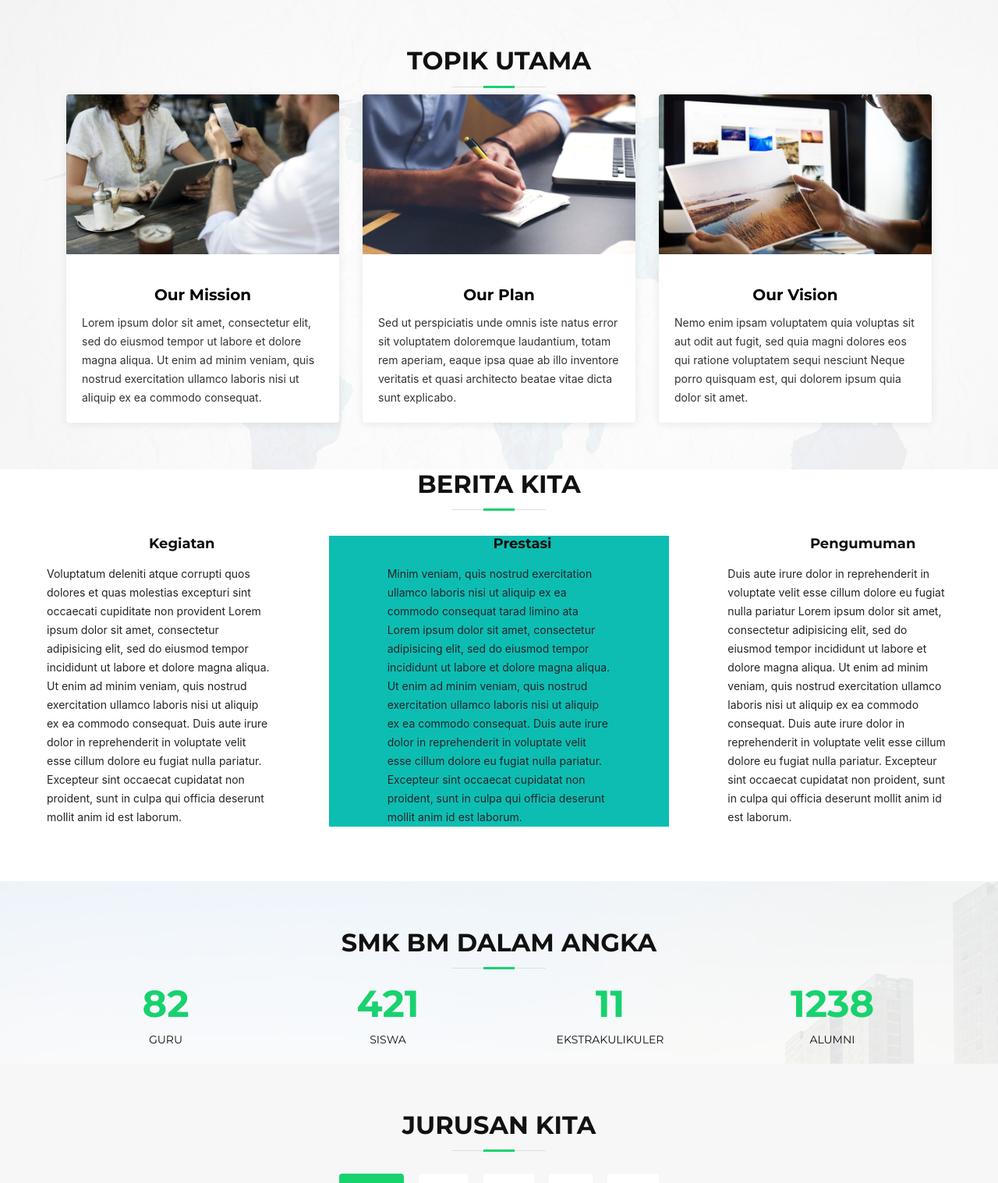
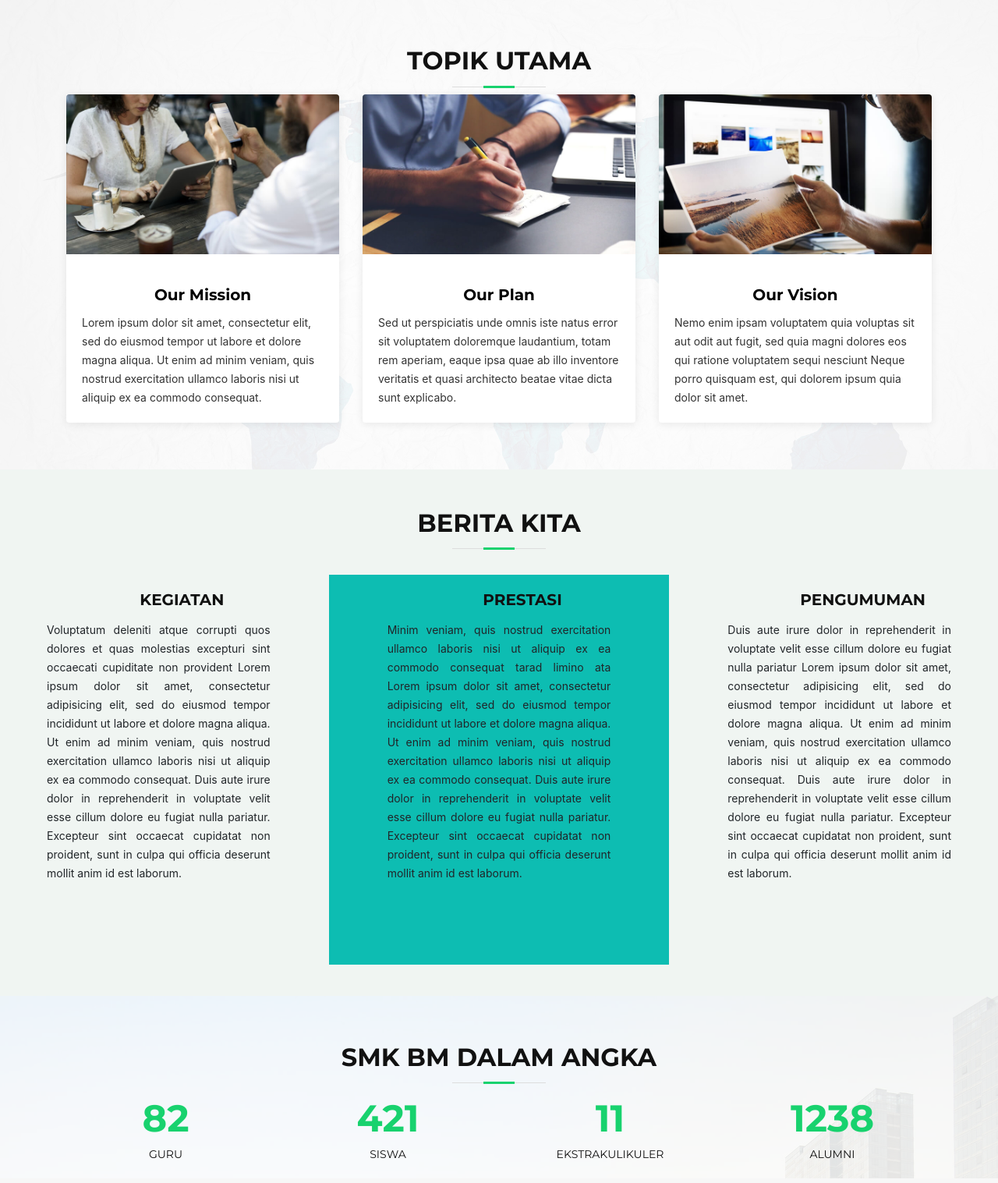
Before and after one commit to Aninda17/SMKBM, a PHP site: page / in a window 1280 px wide. Shown: the part 1413-2930 px from the top of the page at 78% size. Run offline with PHP 8.4, Linux system fonts and the light colour scheme.

Commit message:
post brt
not fixed

```diff
--- a/home/assets/css/style.css
+++ b/home/assets/css/style.css
@@ -871,14 +871,16 @@ section {
 /* Services Section
 --------------------------------*/
 #services {
-  background: #fff;
+  background: #f0f5f2;
   background-size: cover;
   padding: 0px 0 40px
   0;
 }
 
 #services .box {
-  margin-bottom: 30px;
+  margin-bottom: 0px;
+  height: 500px;
+  width: 800px;
 }
 
 #services .icon {
@@ -896,7 +898,8 @@ section {
   margin-left: 60px;
   font-weight: 700;
   margin-bottom: 15px;
-  font-size: 18px;
+  font-size: 20px;
+  padding-top: 20px;
 }
 
 #services .title a {
@@ -906,6 +909,11 @@ section {
 
 #services .box:hover .title a {
   color: #18d26e;
+  text-decoration: underline;
+}
+
+#services .box:hover .jdl a {
+  color: #f0f5f2;
 }
 
 #services .description {
@@ -913,7 +921,12 @@ section {
   margin-left: 60px;
   margin-right: 60px;
   line-height: 24px;
-  margin-bottom: 0;
+  margin-bottom: 0px;
+
+}
+
+#services .wow {
+  padding-top: 50px;
 }
 
 /* Call To Action Section
--- a/home/layout/conten.php
+++ b/home/layout/conten.php
@@ -147,9 +147,9 @@
 
             <div class="row">
 
-                <div class="col-lg-4 col-md-6 box" data-aos="fade-up" data-aos-delay="100">
+                <div class="col-lg-4 col-md-6 text-justify box" data-aos="fade-up" data-aos-delay="100">
                     <!-- <div class="icon"><i class="bi bi-briefcase"></i></div> -->
-                    <h4 class="title text-center"><a href="">Kegiatan</a></h4>
+                    <h4 class="title text-center"><a href="">KEGIATAN</a></h4>
                     <p class="description">Voluptatum deleniti atque corrupti quos dolores et quas molestias
                         excepturi sint occaecati cupiditate non provident Lorem ipsum dolor sit amet, consectetur adipisicing elit, sed do eiusmod
                         tempor incididunt ut labore et dolore magna aliqua. Ut enim ad minim veniam,
@@ -158,20 +158,20 @@
                         cillum dolore eu fugiat nulla pariatur. Excepteur sint occaecat cupidatat non
                         proident, sunt in culpa qui officia deserunt mollit anim id est laborum.</p>
                 </div>
-                <div class="col-lg-4 col-md-6 box" data-aos="fade-up" data-aos-delay="200" style="background-color: #0DBDB2">
+                <div class="col-lg-4 col-md-6 text-justify box" data-aos="fade-up" data-aos-delay="200" style="background-color: #0DBDB2">
                     <!-- <div class="icon"><i class="bi bi-card-checklist"></i></div> -->
-                    <h4 class="title text-center"><a href="">Prestasi</a></h4>
+                    <h4 class="title jdl text-center"><a href="">PRESTASI</a></h4>
                     <p class="description">Minim veniam, quis nostrud exercitation ullamco laboris nisi ut aliquip
                         ex ea commodo consequat tarad limino ata Lorem ipsum dolor sit amet, consectetur adipisicing elit, sed do eiusmod
                         tempor incididunt ut labore et dolore magna aliqua. Ut enim ad minim veniam,
                         quis nostrud exercitation ullamco laboris nisi ut aliquip ex ea commodo
                         consequat. Duis aute irure dolor in reprehenderit in voluptate velit esse
                         cillum dolore eu fugiat nulla pariatur. Excepteur sint occaecat cupidatat non
-                        proident, sunt in culpa qui officia deserunt mollit anim id est laborum.</p>
+                        proident, sunt in culpa qui officia deserunt mollit anim id est laborum. </p>
                 </div>
-                <div class="col-lg-4 col-md-6 box" data-aos="fade-up" data-aos-delay="300">
+                <div class="col-lg-4 col-md-6 text-justify box" data-aos="fade-up" data-aos-delay="300">
                     <!-- <div class="icon"><i class="bi bi-bar-chart"></i></div> -->
-                    <h4 class="title text-center"><a href="">Pengumuman</a></h4>
+                    <h4 class="title text-center"><a href="">PENGUMUMAN</a></h4>
                     <p class="description">Duis aute irure dolor in reprehenderit in voluptate velit esse cillum
                         dolore eu fugiat nulla pariatur Lorem ipsum dolor sit amet, consectetur adipisicing elit, sed do eiusmod
                         tempor incididunt ut labore et dolore magna aliqua. Ut enim ad minim veniam,
```
